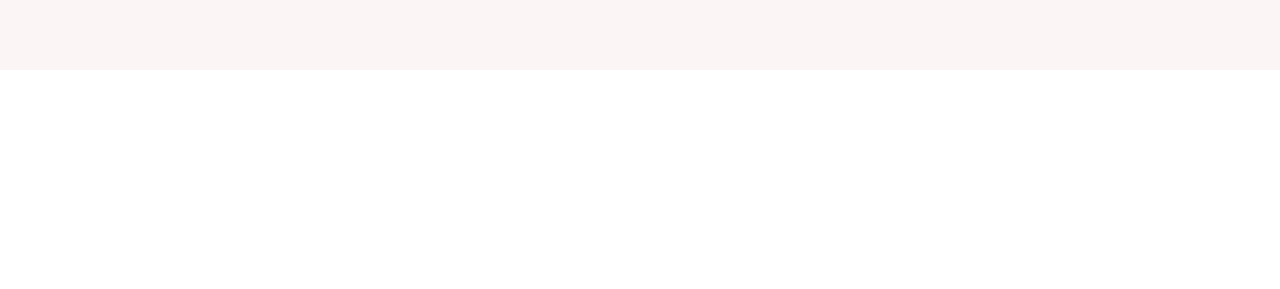
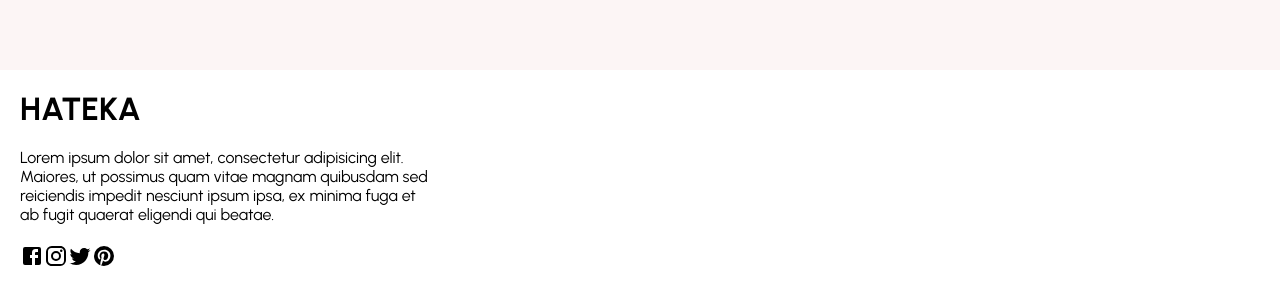
Before and after one commit to cyklonehateka1/React-Ecommerce-Boutique, a React (Create React App) app: page / in a window 1280 px wide. Shown: the part 2666-2955 px from the top of the page. Before the commit the page ends 2736 px from the top, so only its background shows below. Built offline with nearby package versions, Linux system fonts and the light colour scheme.

Commit message:
footer section in progress

```diff
--- a/src/components/Footer.jsx
+++ b/src/components/Footer.jsx
@@ -1,8 +1,66 @@
 import styled from "styled-components";
+import FacebookIcon from "@mui/icons-material/Facebook";
+import InstagramIcon from "@mui/icons-material/Instagram";
+import TwitterIcon from "@mui/icons-material/Twitter";
+import PinterestIcon from "@mui/icons-material/Pinterest";
 
-const Container = styled.div;
+const Container = styled.div`
+  display: flex;
+`;
+const Left = styled.div`
+  flex: 1;
+  display: flex;
+  flex-direction: column;
+  padding: 20px;
+`;
+
+const Logo = styled.h1`
+d
+`;
+const Desc = styled.p`
+  margin: 20px 0;
+`;
+const SocialContainer = styled.div`
+  display: flex;
+`;
+const SocialIcon = styled.div`
+d
+`;
+const Center = styled.div`
+  flex: 1;
+`;
+const Right = styled.div`
+  flex: 1;
+`;
 const Footer = () => {
-  return <Container></Container>;
+  return (
+    <Container>
+      <Left>
+        <Logo>HATEKA</Logo>
+        <Desc>
+          Lorem ipsum dolor sit amet, consectetur adipisicing elit. Maiores, ut
+          possimus quam vitae magnam quibusdam sed reiciendis impedit nesciunt
+          ipsum ipsa, ex minima fuga et ab fugit quaerat eligendi qui beatae.
+        </Desc>
+        <SocialContainer>
+          <SocialIcon>
+            <FacebookIcon />
+          </SocialIcon>
+          <SocialIcon>
+            <InstagramIcon />
+          </SocialIcon>
+          <SocialIcon>
+            <TwitterIcon />
+          </SocialIcon>
+          <SocialIcon>
+            <PinterestIcon />
+          </SocialIcon>
+        </SocialContainer>
+      </Left>
+      <Center></Center>
+      <Right></Right>
+    </Container>
+  );
 };
 
 export default Footer;
--- a/src/pages/Home.jsx
+++ b/src/pages/Home.jsx
@@ -4,6 +4,7 @@ import Slider from "../components/Slider";
 import Categories from "../components/Categories";
 import Products from "../components/Products";
 import Newsletter from "../components/Newsletter";
+import Footer from "../components/Footer";
 
 const Home = () => {
   return (
@@ -14,6 +15,7 @@ const Home = () => {
       <Categories />
       <Products />
       <Newsletter />
+      <Footer />
     </div>
   );
 };
```
